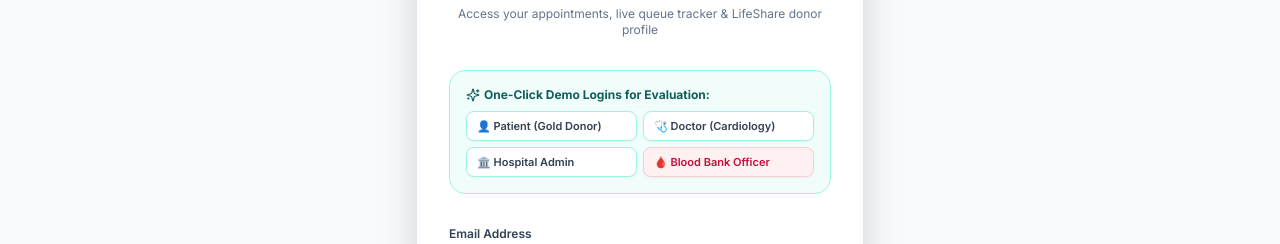
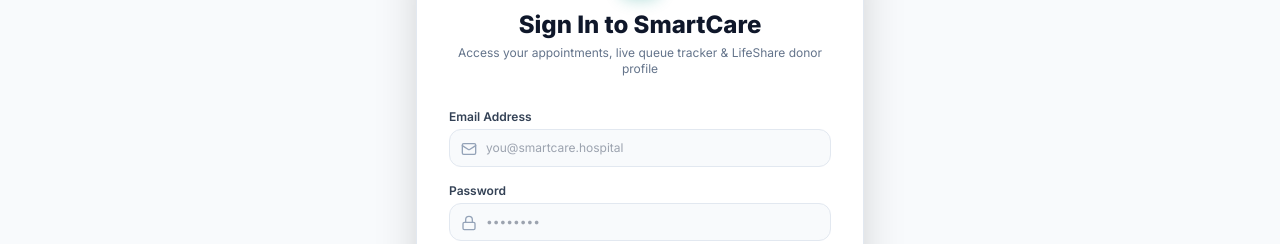
Before and after one commit to siddhant205singh-ctrl/Smart_hospital_management_system, a React (Vite) app in the folder frontend/: page /login in a window 1280 px wide. Shown: the part 240-484 px from the top of the page. Built offline with nearby package versions, Linux system fonts and the light colour scheme; no server answers.

Commit message:
changed sign in page

```diff
--- a/frontend/src/pages/auth/LoginPage.jsx
+++ b/frontend/src/pages/auth/LoginPage.jsx
@@ -57,7 +57,7 @@ export default function LoginPage() {
         </div>
 
         {/* Quick Demo Switcher Box */}
-        <div className="p-4 bg-teal-50 dark:bg-teal-950/40 rounded-2xl border border-teal-200 dark:border-teal-800 text-xs">
+        {/* <div className="p-4 bg-teal-50 dark:bg-teal-950/40 rounded-2xl border border-teal-200 dark:border-teal-800 text-xs">
           <span className="font-bold text-teal-800 dark:text-teal-200 block mb-2 flex items-center space-x-1">
             <Sparkles className="w-3.5 h-3.5" />
             <span>One-Click Demo Logins for Evaluation:</span>
@@ -92,7 +92,7 @@ export default function LoginPage() {
               🩸 Blood Bank Officer
             </button>
           </div>
-        </div>
+        </div> */}
 
         {error && (
           <div className="p-3 bg-rose-50 border border-rose-200 text-rose-700 text-xs rounded-xl">
```
